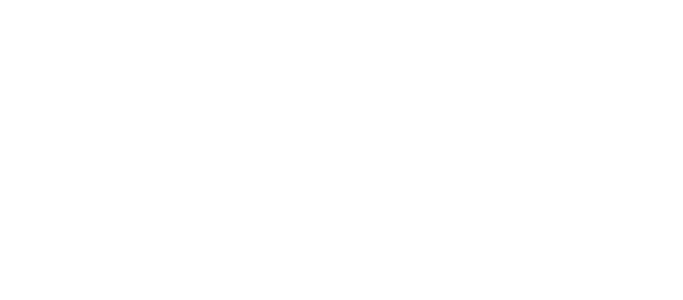
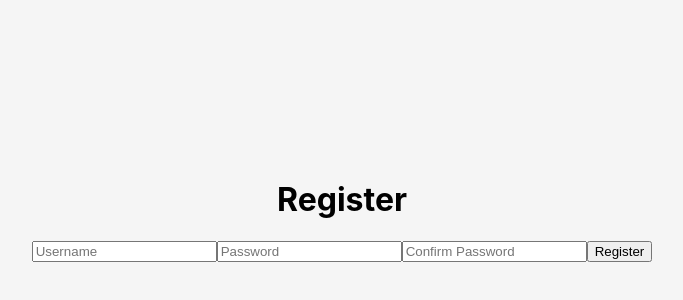
Before and after one commit to pformb/wild-link, a React (Create React App) app in the folder frontend/: page / in a window 1280 px wide. Shown: the part 990-1290 px from the top of the page, without its empty margins (298-981 px from the left). Before the commit the page ends 800 px from the top, so only its background shows below. Built offline with nearby package versions, Linux system fonts and the light colour scheme.

Commit message:
FIX login route typo

```diff
--- a/frontend/src/App.js
+++ b/frontend/src/App.js
@@ -1,13 +1,13 @@
 
 import './App.css';
 import LoginRoute from './routes/LoginRoute';
-
-import './App.css';
+ import RegistrationRoute from './routes/RegistrationRoute';
 
 function App() {
   return (
     <div className="App">
       <LoginRoute />
+      <RegistrationRoute />
     </div>
   );
 }
--- /dev/null
+++ b/frontend/src/Routes/RegistrationRoute.jsx
@@ -0,0 +1,17 @@
+
+import RegistrationPage from '../components/RegistrationPage';
+
+const RegistrationRoute = (props) => {
+
+  // const {
+
+  // } = props;
+
+  return (
+    <div className="registration-route">
+      <RegistrationPage />
+      </div>
+  );
+};
+
+  export default RegistrationRoute;
--- /dev/null
+++ b/frontend/src/components/RegistrationPage.jsx
@@ -0,0 +1,18 @@
+import  '../styles/RegistrationPage.scss';
+
+const RegistrationPage = () => {
+
+  return (
+    <div className="registration-page">
+      <h1>Register</h1>
+      <form>
+        <input type="text" placeholder="Username" />
+        <input type="password" placeholder="Password" />
+        <input type="password" placeholder="Confirm Password" />
+        <button type="submit">Register</button>
+      </form>
+    </div>
+  );
+}
+
+export default RegistrationPage;
--- /dev/null
+++ b/frontend/src/styles/RegistrationPage.scss
@@ -0,0 +1,37 @@
+.registration-page {
+  display: flex;
+  flex-direction: column;
+  justify-content: center;
+  align-items: center;
+  height: 100vh;
+  background-color: #f5f5f5;
+
+  .registration-form {
+    width: 300px;
+    padding: 20px;
+    border: 1px solid #ccc;
+    border-radius: 4px;
+
+    input {
+      width: 100%;
+      padding: 10px;
+      margin-bottom: 10px;
+      border: 1px solid #ccc;
+      border-radius: 4px;
+    }
+
+    button {
+      width: 100%;
+      padding: 10px;
+      border: none;
+      border-radius: 4px;
+      background-color: #007bff;
+      color: white;
+      cursor: pointer;
+    }
+
+    button:hover {
+      background-color: #0056b3;
+    }
+  }
+}
```
